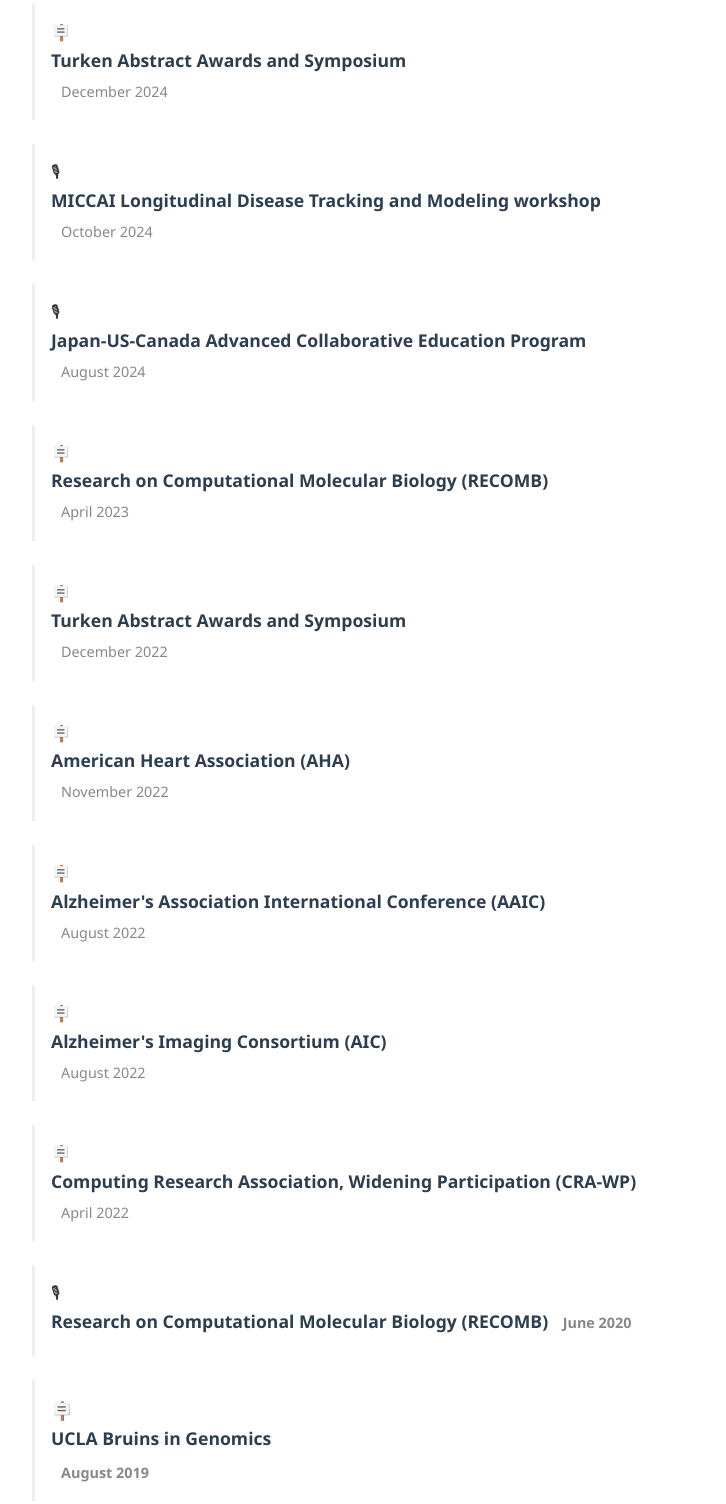
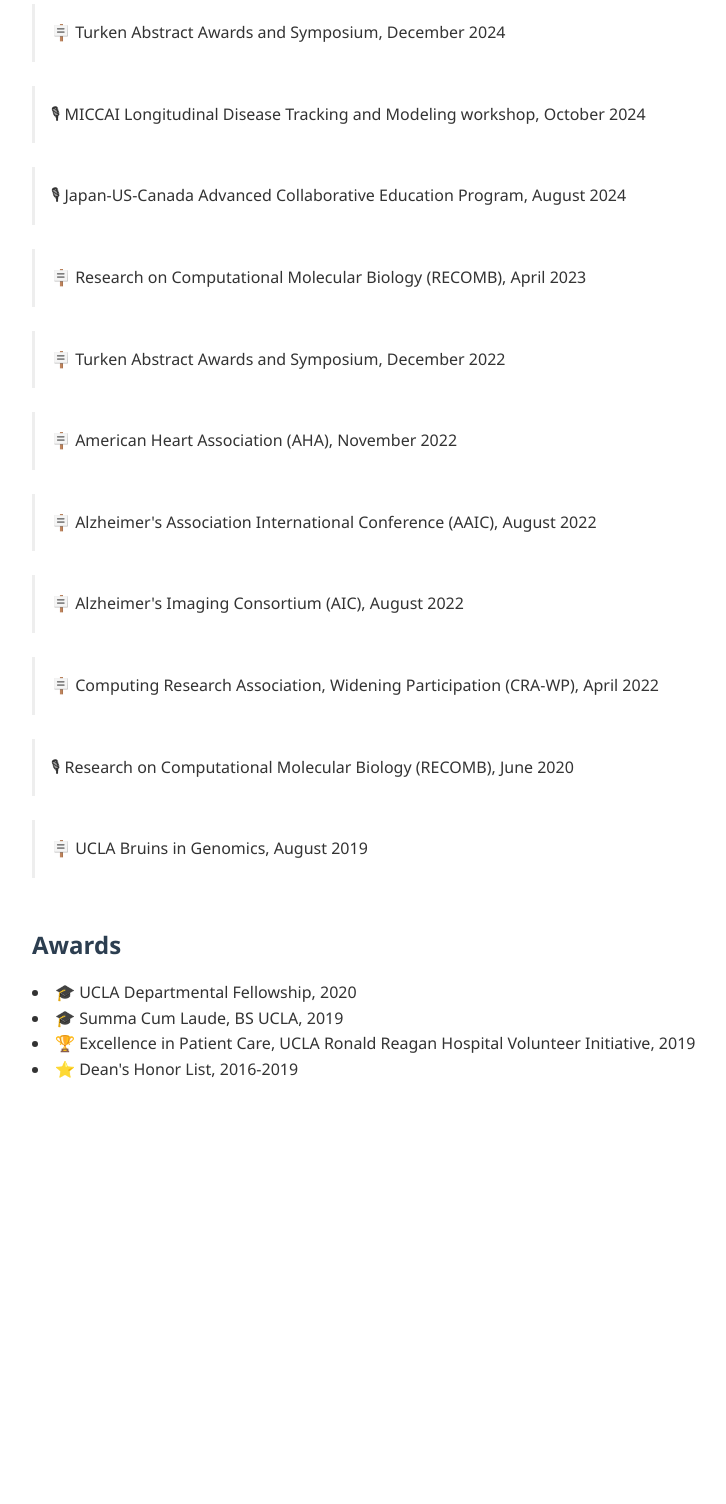
Before and after one commit to rosie068/rosie068.github.io, a plain HTML site: page index.html in a window 1280 px wide. Shown: the part 2463-3967 px from the top of the page, without its empty margins (40-766 px from the left). After the commit the page ends 3626 px from the top, so only its background shows below. Drawn offline with Linux system fonts and the light colour scheme.

Commit message:
Update index.html

```diff
--- a/index.html
+++ b/index.html
@@ -149,58 +149,47 @@
             <div class="presentation-list">
                 <ul>
                     <li>
-                        🪧 <strong>Turken Abstract Awards and Symposium</strong>
-                        <span class="date">December 2024</span>
+                        🪧 Turken Abstract Awards and Symposium, December 2024
                     </li>
 
                     <li>
-                        🎙 <strong>MICCAI Longitudinal Disease Tracking and Modeling workshop</strong>
-                        <span class="date">October 2024</span>
+                        🎙 MICCAI Longitudinal Disease Tracking and Modeling workshop, October 2024
                     </li>
 
                     <li>
-                        🎙 <strong>Japan-US-Canada Advanced Collaborative Education Program</strong>
-                        <span class="date">August 2024</span>
+                        🎙 Japan-US-Canada Advanced Collaborative Education Program, August 2024
                     </li>
 
                     <li>
-                        🪧 <strong>Research on Computational Molecular Biology (RECOMB)</strong>
-                        <span class="date">April 2023</span>
+                        🪧 Research on Computational Molecular Biology (RECOMB), April 2023
                     </li>
 
                     <li>
-                        🪧 <strong>Turken Abstract Awards and Symposium</strong>
-                        <span class="date">December 2022</span>
+                        🪧 Turken Abstract Awards and Symposium, December 2022
                     </li>
 
                     <li>
-                        🪧 <strong>American Heart Association (AHA)</strong>
-                        <span class="date">November 2022</span>
+                        🪧 American Heart Association (AHA), November 2022
                     </li>
 
                     <li>
-                        🪧 <strong>Alzheimer's Association International Conference (AAIC)</strong>
-                        <span class="date">August 2022</span>
+                        🪧 Alzheimer's Association International Conference (AAIC), August 2022
                     </li>
 
                     <li>
-                        🪧 <strong>Alzheimer's Imaging Consortium (AIC)</strong>
-                        <span class="date">August 2022</span>
+                        🪧 Alzheimer's Imaging Consortium (AIC), August 2022
                     </li>
 
                     <li>
-                        🪧 <strong>Computing Research Association, Widening Participation (CRA-WP)</strong>
-                        <span class="date">April 2022</span>
+                        🪧 Computing Research Association, Widening Participation (CRA-WP), April 2022
                     </li>
 
                     <li>
-                        🎙 <strong>Research on Computational Molecular Biology (RECOMB)</em>
-                        <span class="date">June 2020</span>
+                        🎙 Research on Computational Molecular Biology (RECOMB), June 2020
                     </li>
 
                     <li>
-                        🪧 <strong>UCLA Bruins in Genomics</strong>
-                        <span class="date">August 2019</span>
+                        🪧 UCLA Bruins in Genomics, August 2019
                     </li>
                 </ul>
             </div>
```
